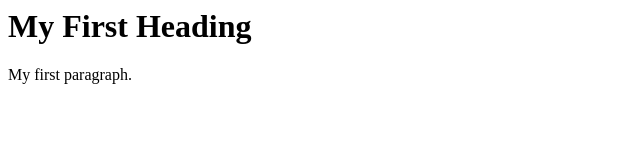
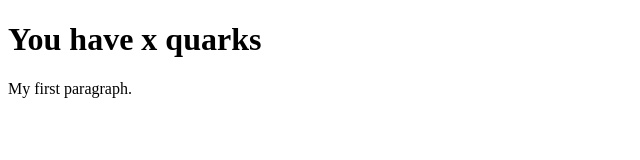
Before and after one commit to 1e1000000/number-increment, a plain HTML site: page index.html in a window 1280 px wide. Shown: the whole page, without its empty margins (0-640 px from the left). Drawn offline with Linux system fonts and the light colour scheme.

Commit message:
Update index.html

```diff
--- a/index.html
+++ b/index.html
@@ -1,7 +1,8 @@
+<!DOCTYPE html>
 <html>
 <body>
 
-<h1>My First Heading</h1>
+<h1>You have x quarks</h1>
 <p>My first paragraph.</p>
 
 </body>
```
